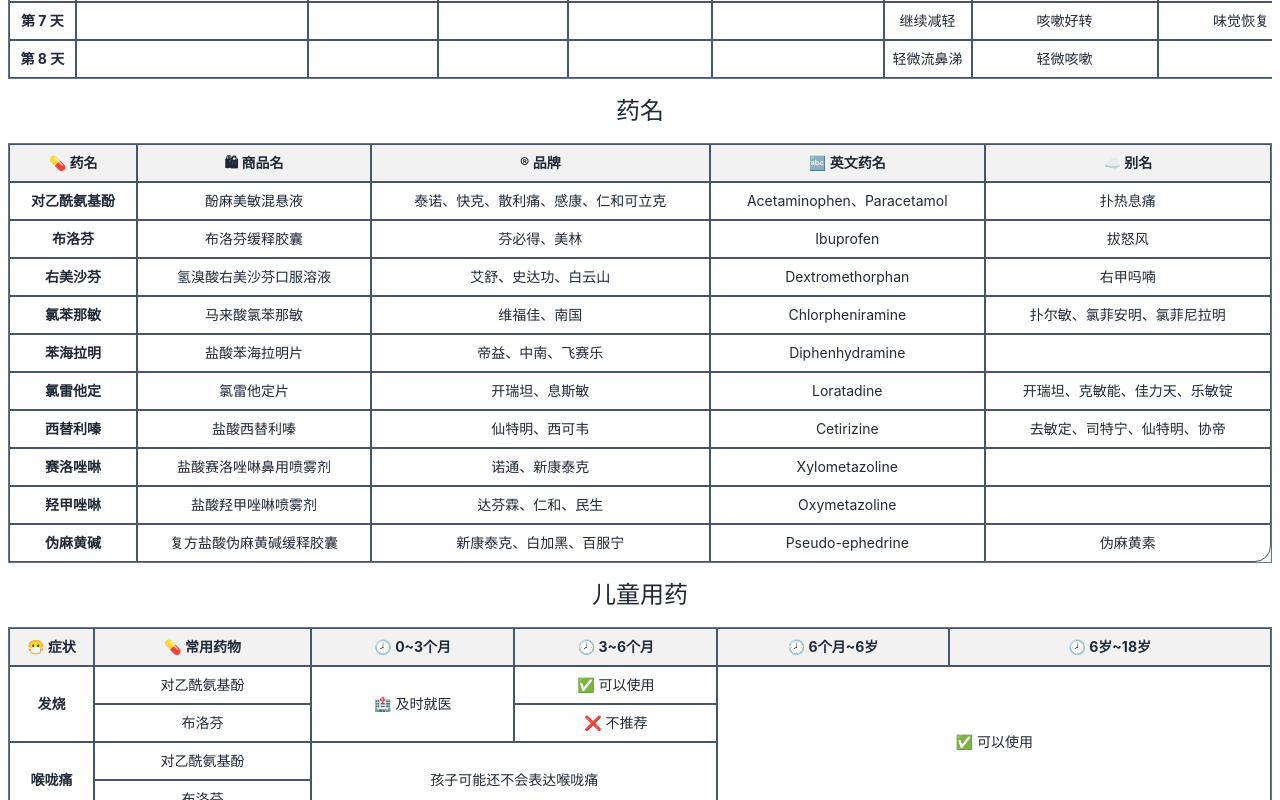
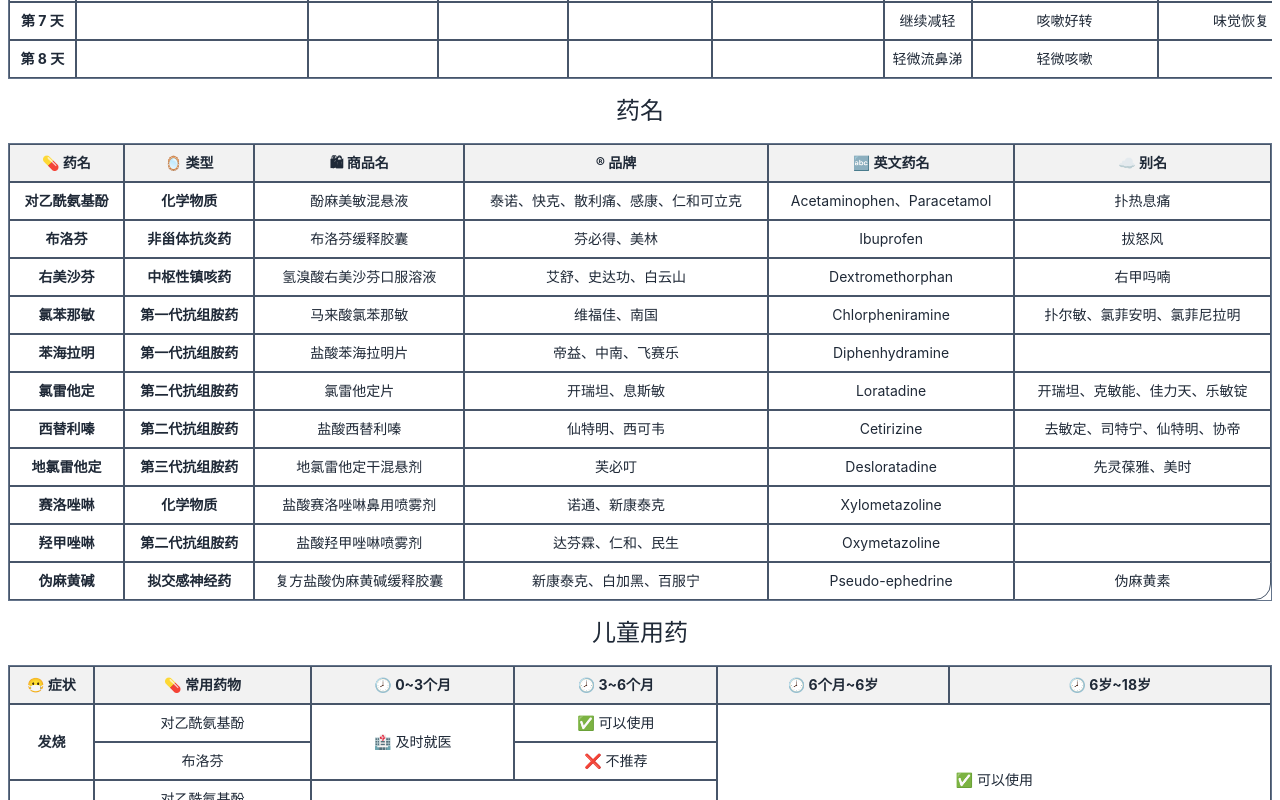
Before and after one commit to zcyc/medication-guide, a React (Vite) app: page / in a window 1280 px wide. Shown: the part 601-1401 px from the top of the page. Built offline with nearby package versions, Linux system fonts and the light colour scheme.

Commit message:
添加种类

```diff
--- a/src/App.jsx
+++ b/src/App.jsx
@@ -146,6 +146,7 @@
                     <thead>
                     <tr>
                         <th className="border border-slate-600 text-center">💊 药名</th>
+                        <th className="border border-slate-600 text-center">🪞 类型</th>
                         <th className="border border-slate-600 text-center">🛍 商品名</th>
                         <th className="border border-slate-600 text-center">® 品牌</th>
                         <th className="border border-slate-600 text-center">🔤 英文药名</th>
@@ -155,6 +156,7 @@
                     <tbody>
                     <tr>
                         <th className="border border-slate-600 text-center">对乙酰氨基酚</th>
+                        <th className="border border-slate-600 text-center">化学物质</th>
                         <td className="border border-slate-600 text-center">酚麻美敏混悬液</td>
                         <td className="border border-slate-600 text-center">泰诺、快克、散利痛、感康、仁和可立克</td>
                         <td className="border border-slate-600 text-center">Acetaminophen、Paracetamol</td>
@@ -162,6 +164,7 @@
                     </tr>
                     <tr>
                         <th className="border border-slate-600 text-center">布洛芬</th>
+                        <th className="border border-slate-600 text-center">非甾体抗炎药</th>
                         <td className="border border-slate-600 text-center">布洛芬缓释胶囊</td>
                         <td className="border border-slate-600 text-center">芬必得、美林</td>
                         <td className="border border-slate-600 text-center">Ibuprofen</td>
@@ -169,6 +172,7 @@
                     </tr>
                     <tr>
                         <th className="border border-slate-600 text-center">右美沙芬</th>
+                        <th className="border border-slate-600 text-center">中枢性镇咳药</th>
                         <td className="border border-slate-600 text-center">氢溴酸右美沙芬口服溶液</td>
                         <td className="border border-slate-600 text-center">艾舒、史达功、白云山</td>
                         <td className="border border-slate-600 text-center">Dextromethorphan</td>
@@ -176,6 +180,7 @@
                     </tr>
                     <tr>
                         <th className="border border-slate-600 text-center">氯苯那敏</th>
+                        <th className="border border-slate-600 text-center">第一代抗组胺药</th>
                         <td className="border border-slate-600 text-center">马来酸氯苯那敏</td>
                         <td className="border border-slate-600 text-center">维福佳、南国</td>
                         <td className="border border-slate-600 text-center">Chlorpheniramine</td>
@@ -183,6 +188,7 @@
                     </tr>
                     <tr>
                         <th className="border border-slate-600 text-center">苯海拉明</th>
+                        <th className="border border-slate-600 text-center">第一代抗组胺药</th>
                         <td className="border border-slate-600 text-center">盐酸苯海拉明片</td>
                         <td className="border border-slate-600 text-center">帝益、中南、飞赛乐</td>
                         <td className="border border-slate-600 text-center">Diphenhydramine</td>
@@ -190,6 +196,7 @@
                     </tr>
                     <tr>
                         <th className="border border-slate-600 text-center">氯雷他定</th>
+                        <th className="border border-slate-600 text-center">第二代抗组胺药</th>
                         <td className="border border-slate-600 text-center">氯雷他定片</td>
                         <td className="border border-slate-600 text-center">开瑞坦、息斯敏</td>
                         <td className="border border-slate-600 text-center">Loratadine</td>
@@ -197,13 +204,23 @@
                     </tr>
                     <tr>
                         <th className="border border-slate-600 text-center">西替利嗪</th>
+                        <th className="border border-slate-600 text-center">第二代抗组胺药</th>
                         <td className="border border-slate-600 text-center">盐酸西替利嗪</td>
                         <td className="border border-slate-600 text-center">仙特明、西可韦</td>
                         <td className="border border-slate-600 text-center">Cetirizine</td>
                         <td className="border border-slate-600 text-center">去敏定、司特宁、仙特明、协帝</td>
                     </tr>
                     <tr>
+                        <th className="border border-slate-600 text-center">地氯雷他定</th>
+                        <th className="border border-slate-600 text-center">第三代抗组胺药</th>
+                        <td className="border border-slate-600 text-center">地氯雷他定干混悬剂</td>
+                        <td className="border border-slate-600 text-center">芙必叮</td>
+                        <td className="border border-slate-600 text-center">Desloratadine</td>
+                        <td className="border border-slate-600 text-center">先灵葆雅、美时</td>
+                    </tr>
+                    <tr>
                         <th className="border border-slate-600 text-center">赛洛唑啉</th>
+                        <th className="border border-slate-600 text-center">化学物质</th>
                         <td className="border border-slate-600 text-center">盐酸赛洛唑啉鼻用喷雾剂</td>
                         <td className="border border-slate-600 text-center">诺通、新康泰克</td>
                         <td className="border border-slate-600 text-center">Xylometazoline</td>
@@ -211,6 +228,7 @@
                     </tr>
                     <tr>
                         <th className="border border-slate-600 text-center">羟甲唑啉</th>
+                        <th className="border border-slate-600 text-center">第二代抗组胺药</th>
                         <td className="border border-slate-600 text-center">盐酸羟甲唑啉喷雾剂</td>
                         <td className="border border-slate-600 text-center">达芬霖、仁和、民生</td>
                         <td className="border border-slate-600 text-center">Oxymetazoline</td>
@@ -218,6 +236,7 @@
                     </tr>
                     <tr>
                         <th className="border border-slate-600 text-center">伪麻黄碱</th>
+                        <th className="border border-slate-600 text-center">拟交感神经药</th>
                         <td className="border border-slate-600 text-center">复方盐酸伪麻黄碱缓释胶囊</td>
                         <td className="border border-slate-600 text-center">新康泰克、白加黑、百服宁</td>
                         <td className="border border-slate-600 text-center">Pseudo-ephedrine</td>
```
